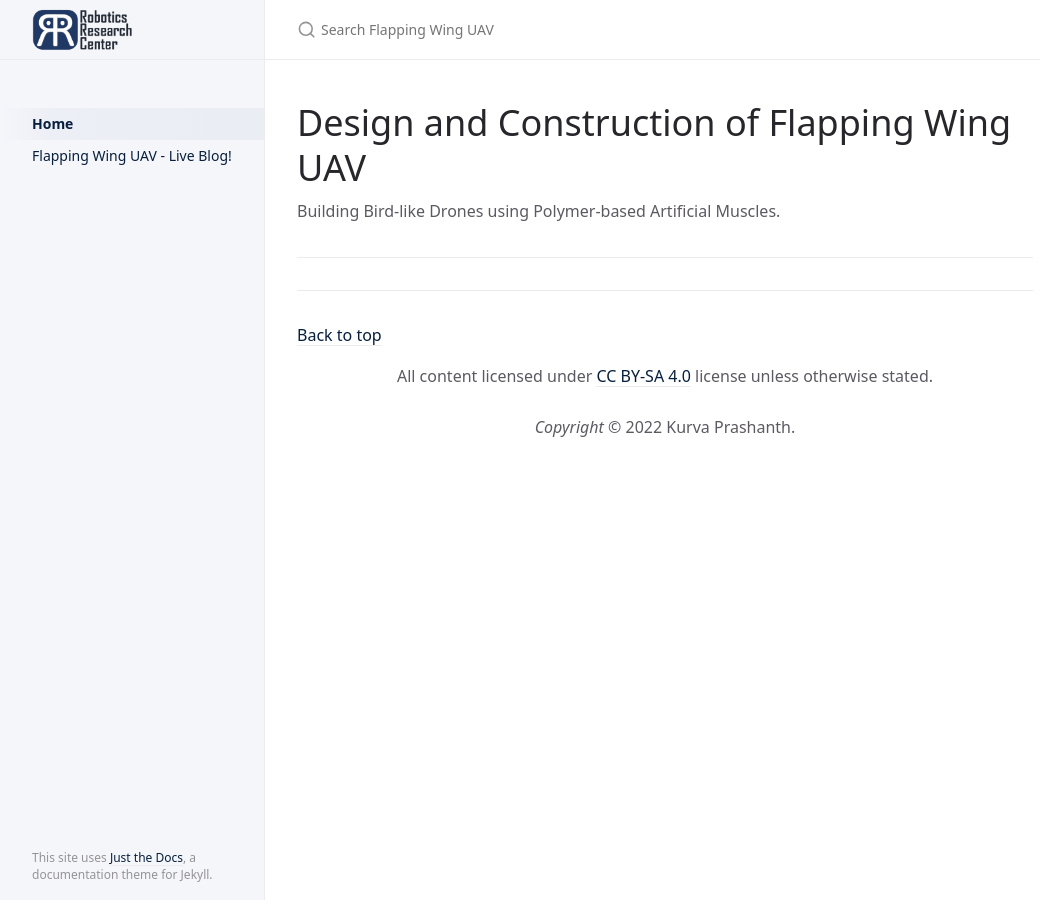
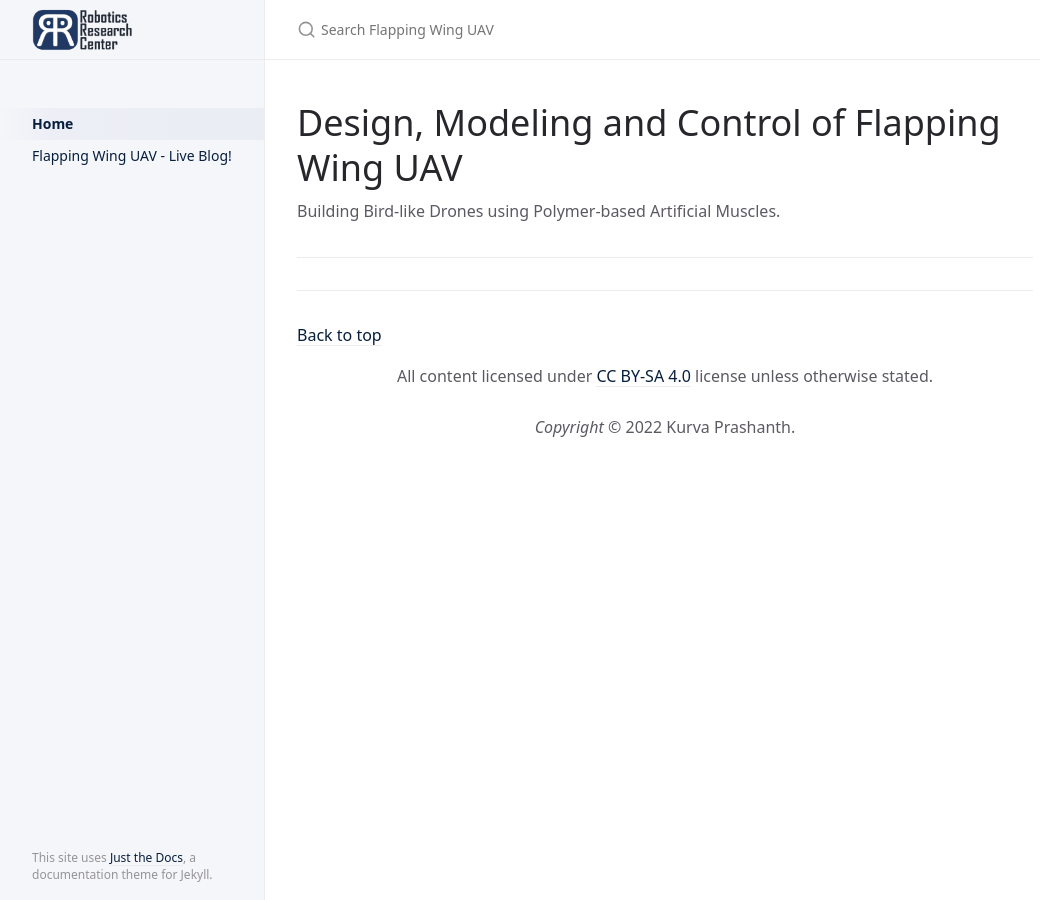
Before and after one commit to krvprashanth/flaping-wing-uav, a Jekyll site: the page built from index.md, in a window 1280 px wide. Shown: the whole page, without its empty margins (107-1147 px from the left). Built offline with Jekyll 4.4.1, drawn with Linux system fonts in a browser that asks for light colours.

Commit message:
Update index.md

```diff
--- a/index.md
+++ b/index.md
@@ -3,7 +3,7 @@ layout: default
 title: Home
 nav_order: 1
 ---
-# **Design and Construction of Flapping Wing UAV**
+# **Design, Modeling and Control of Flapping Wing UAV**
 Building Bird-like Drones using Polymer-based Artificial Muscles.
 
 ---
```
